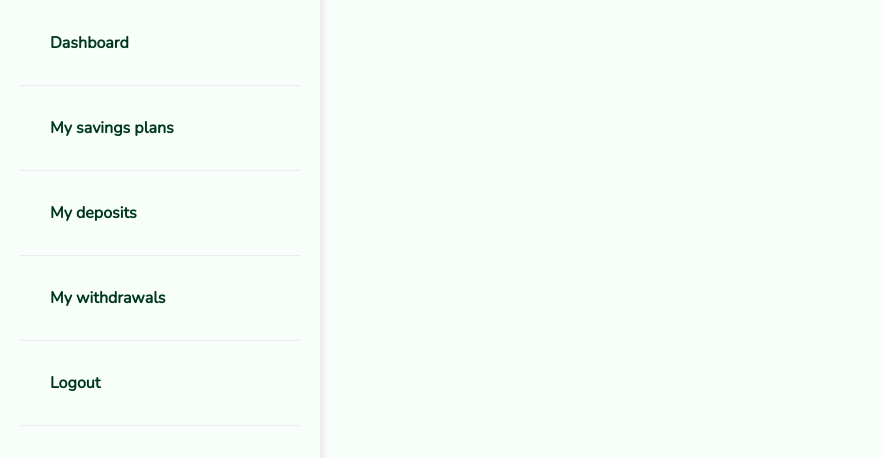
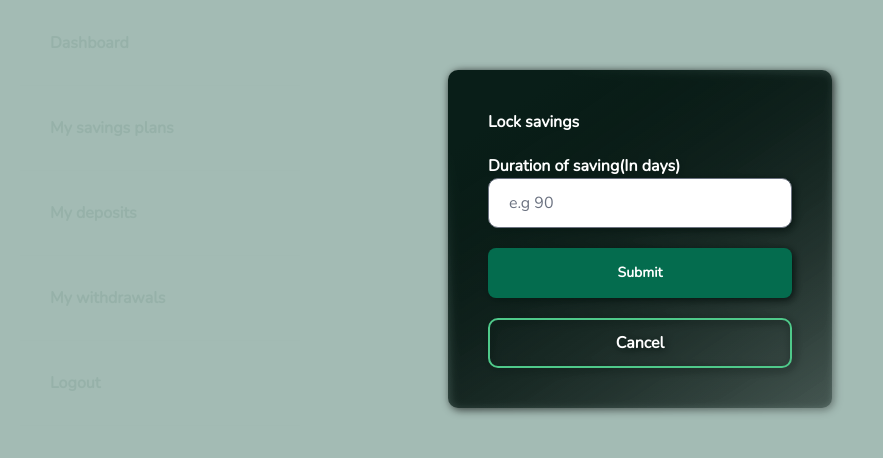
Before and after one commit to IsaacNewtonTingo/money-market-fund-web-app-vue, a Vue app: page /saving-plans in a window 1280 px wide. Shown: the part 161-619 px from the top of the page, without its empty margins (0-883 px from the left). Built offline with nearby package versions, Linux system fonts and the light colour scheme; no server answers.

Commit message:
Fix change

```diff
--- a/src/views/Dashboard/Dashboard.vue
+++ b/src/views/Dashboard/Dashboard.vue
@@ -373,6 +373,15 @@ export default {
   display: flex;
   flex-direction: column;
 }
+.payForm input {
+  border-radius: 10px;
+  margin: 20px 0;
+}
+.payForm button {
+  display: flex;
+  align-items: center;
+  justify-content: center;
+}
 .loadingScreen {
   display: flex;
   align-items: center;
--- a/src/views/Dashboard/profile.vue
+++ b/src/views/Dashboard/profile.vue
@@ -189,7 +189,7 @@ export default {
       password: "",
 
       amount: "",
-      showModal: true,
+      showModal: false,
       isLoading: true,
       isSubmitting: false,
 
--- a/src/views/Dashboard/saving-plans.vue
+++ b/src/views/Dashboard/saving-plans.vue
@@ -1,8 +1,40 @@
 <template>
   <LeftFloat />
 
+  <div v-if="joinPlanModal" class="joinPlanModal">
+    <form class="joinPlanForm">
+      <p class="lanNameText">Lock savings</p>
+      <label>Duration of saving(In days)</label>
+      <input placeholder="e.g 90" type="text" />
+
+      <button
+        class="
+          focus:outline-none
+          text-white
+          bg-green-700
+          hover:bg-green-800
+          focus:ring-4 focus:ring-green-300
+          font-medium
+          rounded-lg
+          text-sm
+          px-5
+          py-2.5
+          mr-2
+          mb-2
+          dark:bg-green-600 dark:hover:bg-green-700 dark:focus:ring-green-800
+        "
+      >
+        Submit
+      </button>
+      <button class="cancelPlan" @click="this.joinPlanModal = false">
+        Cancel
+      </button>
+    </form>
+  </div>
+
   <div class="mainPlanView">
     <!-- <h1 class="planText">Our savings plan</h1> -->
+
     <ol class="relative border-l border-gray-200 dark:border-gray-700">
       <li
         v-for="savingPlan in savingsPlans"
@@ -66,7 +98,29 @@
         <p class="mb-4 text-base font-normal text-gray-500 dark:text-gray-400">
           {{ savingPlan.description }}
         </p>
-        <button class="joinPlanBTN">Create plan</button>
+
+        <button
+          @click="this.joinPlanModal = true"
+          type="button"
+          class="
+            joinPlanBTN
+            focus:outline-none
+            text-white
+            bg-green-700
+            hover:bg-green-800
+            focus:ring-4 focus:ring-green-300
+            font-medium
+            rounded-lg
+            text-sm
+            px-5
+            py-2.5
+            mr-2
+            mb-2
+            dark:bg-green-600 dark:hover:bg-green-700 dark:focus:ring-green-800
+          "
+        >
+          Create plan
+        </button>
       </li>
     </ol>
   </div>
@@ -81,6 +135,7 @@ export default {
   data() {
     return {
       savingsPlans: [],
+      joinPlanModal: true,
     };
   },
   methods: {
@@ -120,4 +175,48 @@ export default {
   color: white;
   font-size: 14px;
 }
+.joinPlanModal {
+  width: 100vw;
+  height: 100vh;
+  background: rgba(159, 184, 176, 0.95);
+  display: flex;
+  flex: 1;
+  position: absolute;
+  z-index: 1;
+  align-items: center;
+  justify-content: center;
+}
+.joinPlanForm {
+  background: linear-gradient(
+    146.03deg,
+    #091e18 13.77%,
+    rgba(159, 184, 176, 0) 148.56%
+  );
+  filter: drop-shadow(2px 2px 4px #000000);
+  padding: 40px;
+  border-radius: 10px;
+  width: 30%;
+}
+.joinPlanForm {
+  display: flex;
+  flex-direction: column;
+}
+.joinPlanForm p {
+  color: white;
+  font-weight: 800;
+  margin: 0 0 20px 0;
+}
+.joinPlanForm button {
+  height: 50px;
+  margin: 20px 0 0 0;
+  color: white;
+  font-weight: 800;
+}
+.joinPlanForm input {
+  border-radius: 10px;
+  padding: 0 20px;
+}
+.cancelPlan {
+  border: solid 2px rgb(79, 201, 138);
+}
 </style>
```
